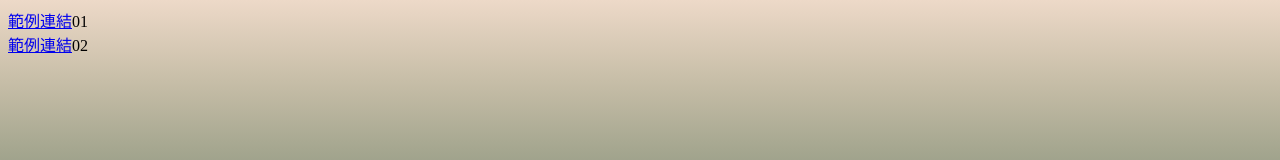
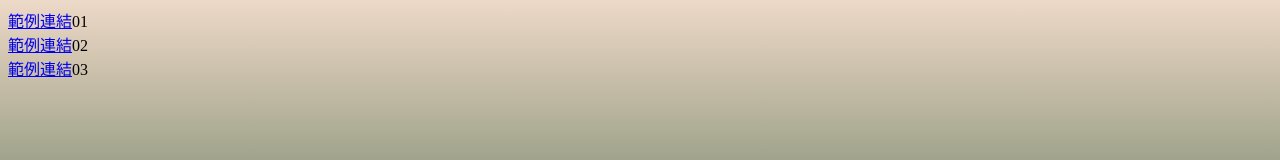
Before and after one commit to alasutoru/blog, a plain HTML site: page index.html in a window 1280 px wide. Shown: the top 160 px of the page. Drawn offline with Linux system fonts and the light colour scheme.

Commit message:
Update index.html

```diff
--- a/index.html
+++ b/index.html
@@ -11,5 +11,6 @@
 <body>
 <a href="i-1.html">範例連結</a>01<br>
 <a href="i-2.html">範例連結</a>02<br>
+<a href="i-3.html">範例連結</a>03<br>
 </body>
 </html>
```
